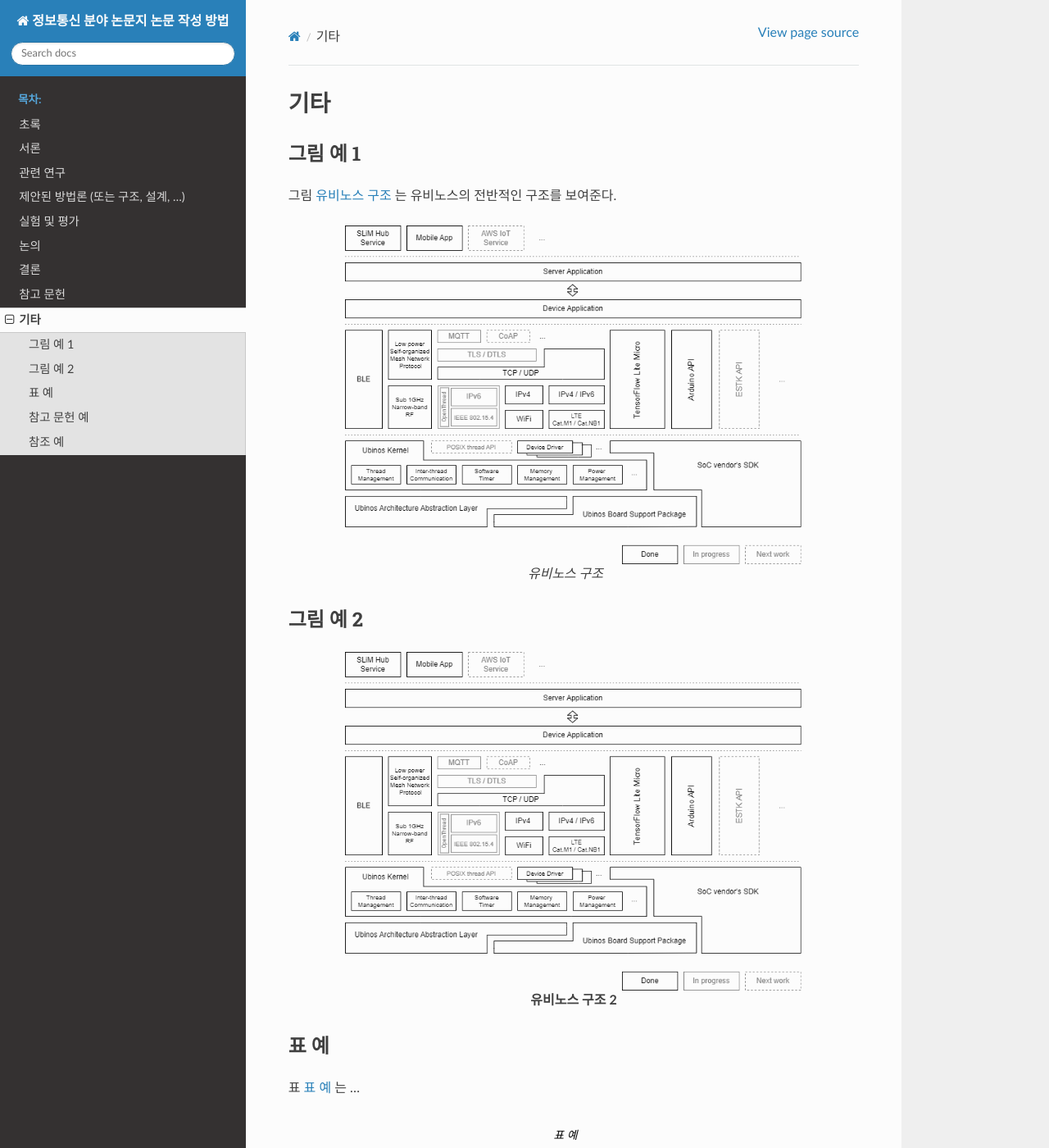
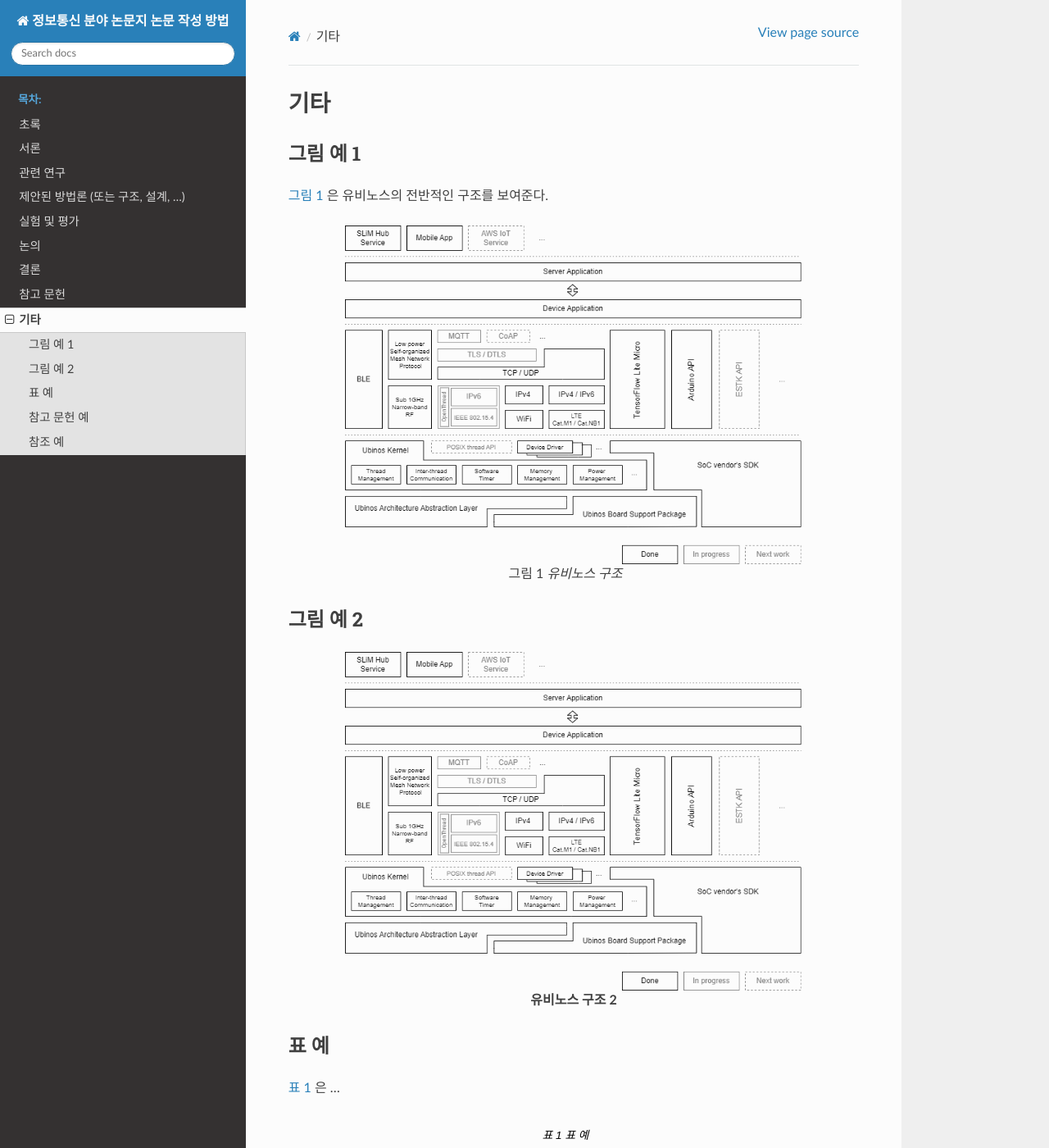
Before and after one commit to sogongbang/sphinx_doc_materials, a Sphinx documentation site: the page built from doc/guide_to_writing_ict_journal_paper_ko/doc/miscellaneous.rst, in a window 1280 px wide and 1400 px high. Shown: the whole window at 82% size. Built offline with Sphinx 7.4.7 and the Read the Docs theme 2.0.0, drawn with Linux system fonts in a browser that asks for light colours; cross-references to code outside the pages are shown as plain code.

Commit message:
guide_to_writing_ict_journal_paper_ko: Changed figure and table references from captions to numbers.

```diff
--- a/doc/guide_to_writing_ict_journal_paper_ko/doc/conf.py
+++ b/doc/guide_to_writing_ict_journal_paper_ko/doc/conf.py
@@ -55,6 +55,12 @@
 html_theme = 'sphinx_rtd_theme'
 html_static_path = ['_static']
 
+# -- OPtions for reference numbering
+# https://www.sphinx-doc.org/en/master/usage/configuration.html#confval-numfig
+
+numfig = True
+numfig_secnum_depth = (1)
+numfig_format = {'figure': '그림 %s', 'table': '표 %s', 'code-block': ' 코드블록%s'}
 
 # -- Options for LaTeX output -------------------------------------------------
 # https://www.sphinx-doc.org/en/master/usage/configuration.html#options-for-latex-output
--- a/doc/guide_to_writing_ict_journal_paper_ko/doc/miscellaneous.rst
+++ b/doc/guide_to_writing_ict_journal_paper_ko/doc/miscellaneous.rst
@@ -10,7 +10,7 @@
 그림 예 1
 -------------------------------------------------------------------------------
 
-그림 :ref:`figure_91` 는 유비노스의 전반적인 구조를 보여준다.
+:numref:`figure_91` 은 유비노스의 전반적인 구조를 보여준다.
 
 .. _figure_91:
 
@@ -36,7 +36,7 @@
 표 예
 -------------------------------------------------------------------------------
 
-표 :ref:`table_91` 는 ...
+:numref:`table_91` 은 ...
 
 .. _table_91:
 
```
